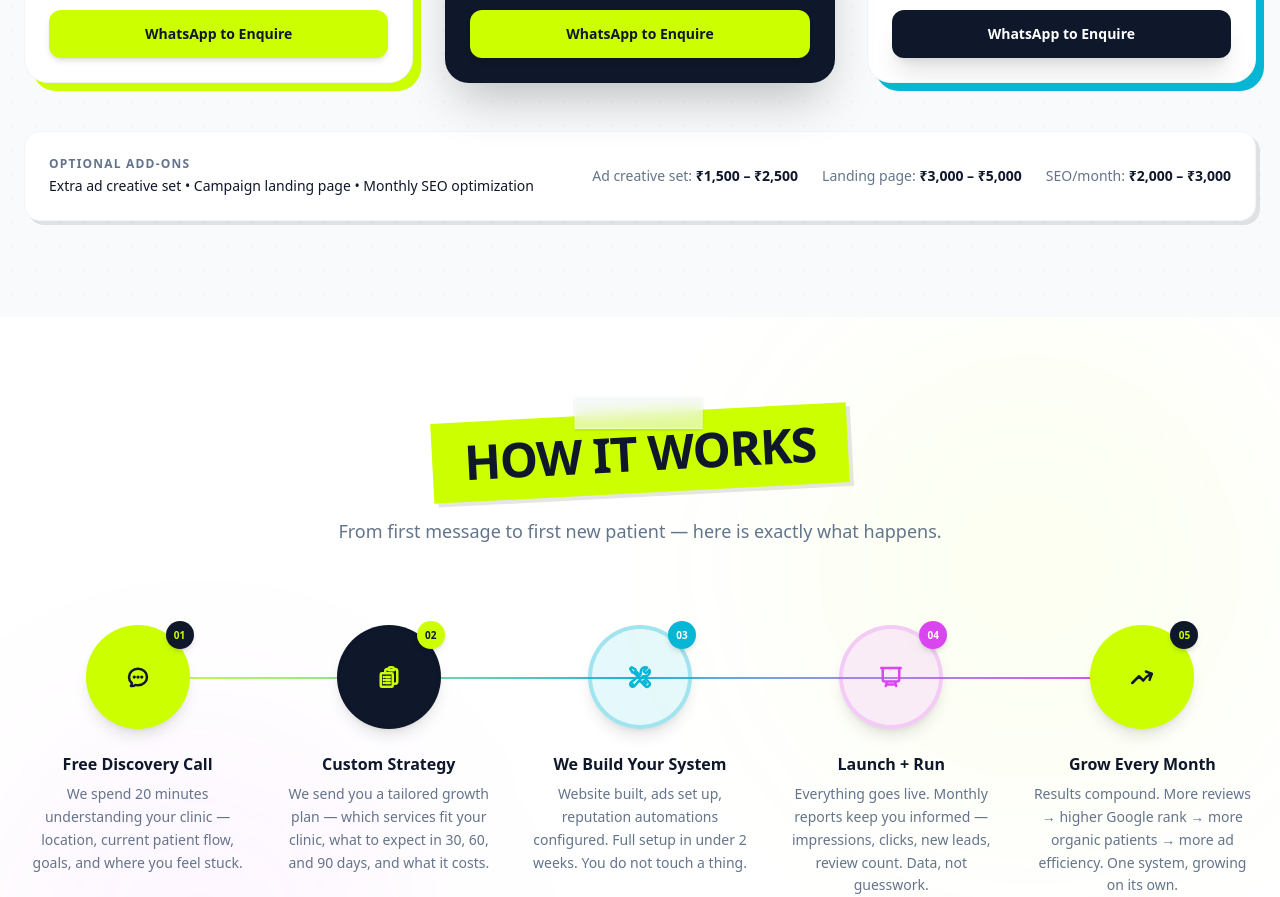
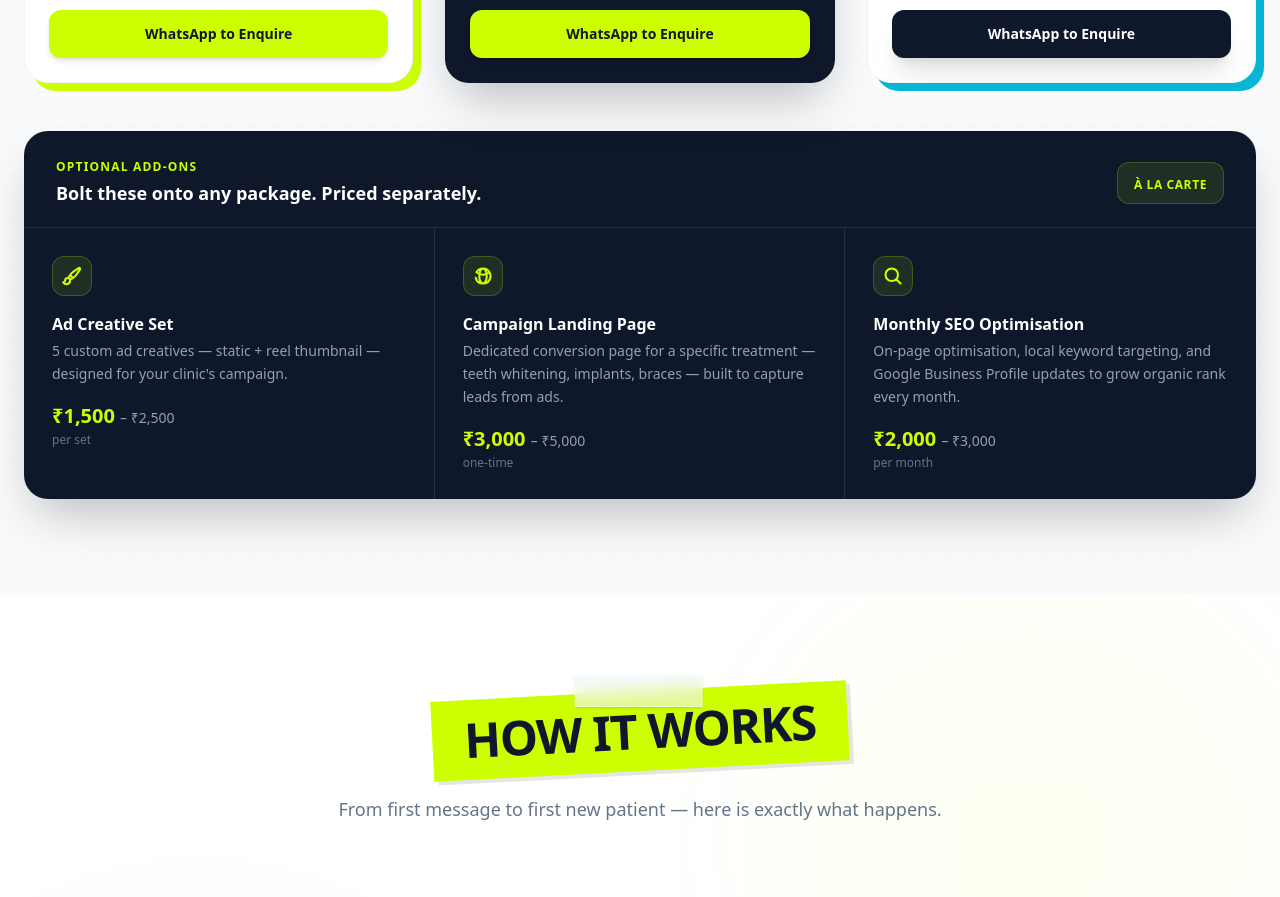
Before and after one commit to jarvis-invictus/dental-invictus-ai-site, a Next.js app: page / in a window 1280 px wide. Shown: the part 3540-4437 px from the top of the page. Built offline with nearby package versions, Linux system fonts and the light colour scheme.

Commit message:
fix(p3-10-12): OG image generated + placed in public/, add-ons section rebuilt as navy banner card with 3 tiles

```diff
--- a/app/page.tsx
+++ b/app/page.tsx
@@ -631,22 +631,67 @@ export default function Home() {
 
           </div>
 
-          {/* Add-ons footnote */}
+          {/* Add-ons Banner Card */}
           <motion.div
-            initial={{ opacity: 0, y: 20 }}
+            initial={{ opacity: 0, y: 24 }}
             whileInView={{ opacity: 1, y: 0 }}
             viewport={{ once: true }}
             transition={{ duration: 0.5, delay: 0.4 }}
-            className="mt-12 bg-white rounded-2xl border border-slate-100 p-6 shadow-sticker flex flex-wrap gap-6 items-center justify-between"
+            className="mt-12 bg-bond-navy rounded-3xl overflow-hidden shadow-2xl"
           >
-            <div>
-              <div className="text-xs font-bold uppercase tracking-widest text-bond-gray mb-1">Optional Add-ons</div>
-              <p className="text-bond-navy font-medium text-sm">Extra ad creative set • Campaign landing page • Monthly SEO optimization</p>
+            {/* Banner header */}
+            <div className="flex items-center justify-between px-8 pt-7 pb-5 border-b border-white/10">
+              <div>
+                <div className="text-xs font-bold uppercase tracking-widest text-bond-lime mb-1">Optional Add-ons</div>
+                <p className="text-white font-bold text-lg">Bolt these onto any package. Priced separately.</p>
+              </div>
+              <div className="hidden sm:block bg-bond-lime/10 border border-bond-lime/20 rounded-xl px-4 py-2">
+                <span className="text-bond-lime text-xs font-bold uppercase tracking-wider">à la carte</span>
+              </div>
             </div>
-            <div className="flex gap-6 text-sm text-bond-gray font-medium flex-wrap">
-              <span>Ad creative set: <strong className="text-bond-navy">₹1,500 – ₹2,500</strong></span>
-              <span>Landing page: <strong className="text-bond-navy">₹3,000 – ₹5,000</strong></span>
-              <span>SEO/month: <strong className="text-bond-navy">₹2,000 – ₹3,000</strong></span>
+
+            {/* 3 Add-on tiles */}
+            <div className="grid md:grid-cols-3 divide-y md:divide-y-0 md:divide-x divide-white/10">
+
+              {/* Tile 1 — Ad Creative Set */}
+              <div className="p-7 group hover:bg-white/5 transition-colors">
+                <div className="w-10 h-10 bg-bond-lime/10 border border-bond-lime/20 rounded-xl flex items-center justify-center mb-4 group-hover:scale-110 transition-transform">
+                  <svg className="w-5 h-5 text-bond-lime" fill="none" stroke="currentColor" strokeWidth="2.5" viewBox="0 0 24 24">
+                    <path strokeLinecap="round" strokeLinejoin="round" d="M9.53 16.122a3 3 0 00-5.78 1.128 2.25 2.25 0 01-2.4 2.245 4.5 4.5 0 008.4-2.245c0-.399-.078-.78-.22-1.128zm0 0a15.998 15.998 0 003.388-1.62m-5.043-.025a15.994 15.994 0 011.622-3.395m3.42 3.42a15.995 15.995 0 004.764-4.648l3.876-5.814a1.151 1.151 0 00-1.597-1.597L14.146 6.32a15.996 15.996 0 00-4.649 4.763m3.42 3.42a6.776 6.776 0 00-3.42-3.42" />
+                  </svg>
+                </div>
+                <h4 className="text-white font-bold mb-1">Ad Creative Set</h4>
+                <p className="text-slate-400 text-sm leading-relaxed mb-4">5 custom ad creatives — static + reel thumbnail — designed for your clinic's campaign.</p>
+                <div className="text-bond-lime font-black text-xl">₹1,500 <span className="text-slate-400 text-sm font-normal">– ₹2,500</span></div>
+                <div className="text-slate-500 text-xs mt-0.5">per set</div>
+              </div>
+
+              {/* Tile 2 — Campaign Landing Page */}
+              <div className="p-7 group hover:bg-white/5 transition-colors">
+                <div className="w-10 h-10 bg-bond-lime/10 border border-bond-lime/20 rounded-xl flex items-center justify-center mb-4 group-hover:scale-110 transition-transform">
+                  <svg className="w-5 h-5 text-bond-lime" fill="none" stroke="currentColor" strokeWidth="2.5" viewBox="0 0 24 24">
+                    <path strokeLinecap="round" strokeLinejoin="round" d="M12 21a9.004 9.004 0 008.716-6.747M12 21a9.004 9.004 0 01-8.716-6.747M12 21c2.485 0 4.5-4.03 4.5-9S14.485 3 12 3m0 18c-2.485 0-4.5-4.03-4.5-9S9.515 3 12 3m0 0a8.997 8.997 0 017.843 4.582M12 3a8.997 8.997 0 00-7.843 4.582m15.686 0A11.953 11.953 0 0112 10.5c-2.998 0-5.74-1.1-7.843-2.918m15.686 0A8.959 8.959 0 0121 12c0 .778-.099 1.533-.284 2.253" />
+                  </svg>
+                </div>
+                <h4 className="text-white font-bold mb-1">Campaign Landing Page</h4>
+                <p className="text-slate-400 text-sm leading-relaxed mb-4">Dedicated conversion page for a specific treatment — teeth whitening, implants, braces — built to capture leads from ads.</p>
+                <div className="text-bond-lime font-black text-xl">₹3,000 <span className="text-slate-400 text-sm font-normal">– ₹5,000</span></div>
+                <div className="text-slate-500 text-xs mt-0.5">one-time</div>
+              </div>
+
+              {/* Tile 3 — Monthly SEO */}
+              <div className="p-7 group hover:bg-white/5 transition-colors">
+                <div className="w-10 h-10 bg-bond-lime/10 border border-bond-lime/20 rounded-xl flex items-center justify-center mb-4 group-hover:scale-110 transition-transform">
+                  <svg className="w-5 h-5 text-bond-lime" fill="none" stroke="currentColor" strokeWidth="2.5" viewBox="0 0 24 24">
+                    <path strokeLinecap="round" strokeLinejoin="round" d="M21 21l-5.197-5.197m0 0A7.5 7.5 0 105.196 5.196a7.5 7.5 0 0010.607 10.607z" />
+                  </svg>
+                </div>
+                <h4 className="text-white font-bold mb-1">Monthly SEO Optimisation</h4>
+                <p className="text-slate-400 text-sm leading-relaxed mb-4">On-page optimisation, local keyword targeting, and Google Business Profile updates to grow organic rank every month.</p>
+                <div className="text-bond-lime font-black text-xl">₹2,000 <span className="text-slate-400 text-sm font-normal">– ₹3,000</span></div>
+                <div className="text-slate-500 text-xs mt-0.5">per month</div>
+              </div>
+
             </div>
           </motion.div>
 
```
Also changed, not shown: public/og-image.png.
